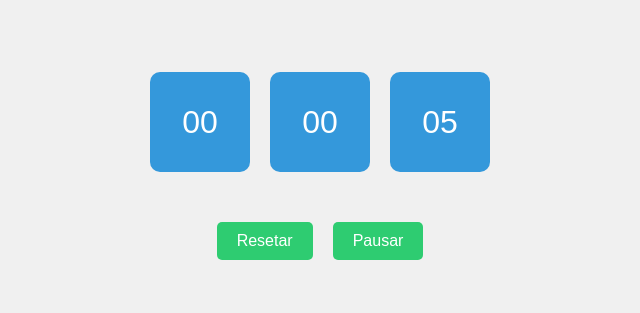
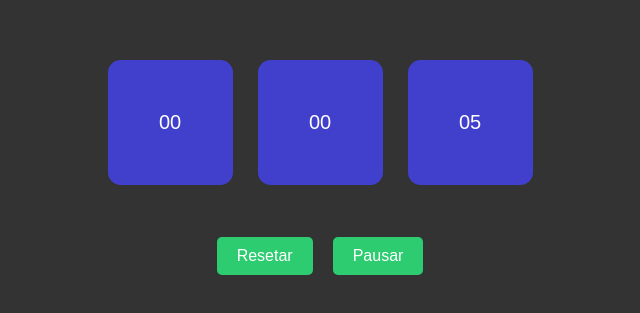
Before and after one commit to Dum2601/Counter, a plain HTML site: page index.html in a window 1280 px wide. Shown: the part 239-552 px from the top of the page, without its empty margins (320-960 px from the left). Drawn offline with Linux system fonts and the light colour scheme.

Commit message:
Making more readable...
Improving the readability of the script

```diff
--- a/style.css
+++ b/style.css
@@ -1,3 +1,10 @@
+:root
+{
+    --background-color: rgb(51, 51, 51);
+    --box-color: rgb(64, 64, 204);
+    --number-color: rgb(255, 255, 255);
+}
+
 *
 {
     margin: 0;
@@ -12,7 +19,7 @@ body
     justify-content: center;
     align-items: center;
     height: 100vh;
-    background-color: #f0f0f0;
+    background-color: var(--background-color);
 }
 
 .container
@@ -24,41 +31,41 @@ body
 
 section
 {
-    margin: 20px;
+    margin: 1.25em;
     display: flex;
 }
 
 .box
 {
-    width: 100px;
-    height: 100px;
-    background-color: #3498db;
-    color: white;
+    width: 6.25em;
+    height: 6.25em;
+    background-color: var(--box-color);
+    color: var(--number-color);
     display: flex;
     justify-content: center;
     align-items: center;
-    font-size: 2rem;
-    border-radius: 10px;
+    font-size: 1.25em;
+    border-radius: 0.625em;
     text-align: center;
-    margin: 10px;
-    margin-bottom: 10px;
+    margin: 0.625em;
+    margin-bottom: 0.625em;
 }
 
 .buttons
 {
     display: flex;
-    gap: 20px;
+    gap: 1.25em;
     justify-content: center;
 }
 
 button
 {
-    padding: 10px 20px;
+    padding: 0.625em 1.25em;
     background-color: #2ecc71;
     color: white;
     border: none;
-    border-radius: 5px;
-    font-size: 1rem;
+    border-radius: 0.3125em;
+    font-size: 1em;
     cursor: pointer;
     transition: background-color 0.3s;
 }
```
